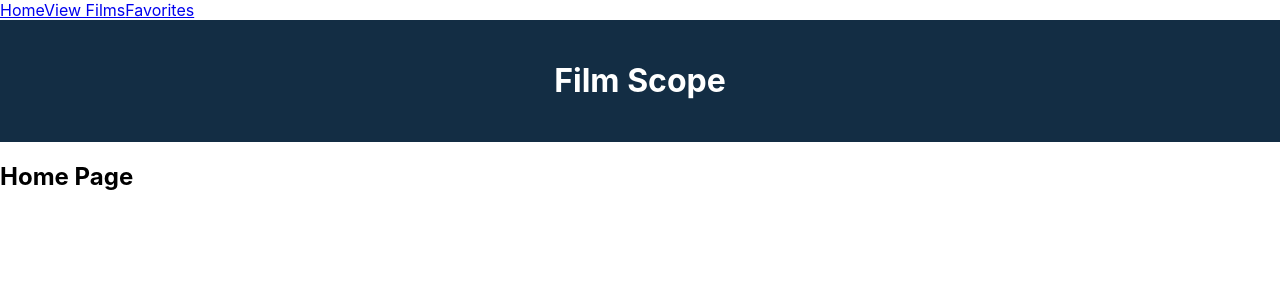
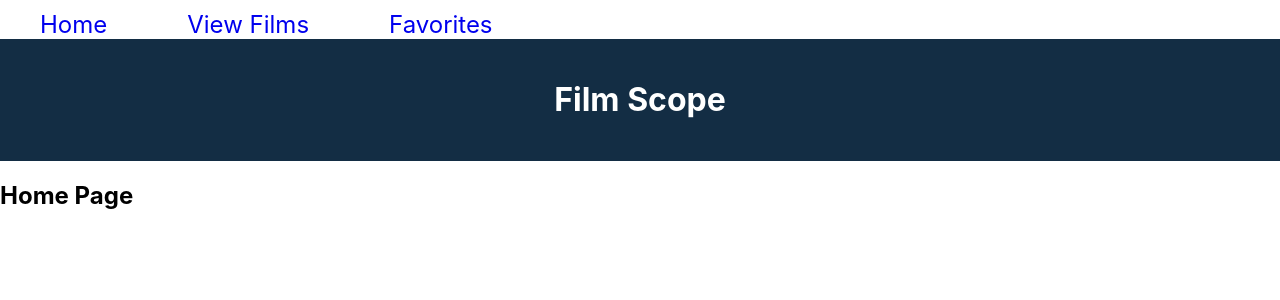
Before and after one commit to alcasinoroyale/film-scope, a React (Create React App) app in the folder client/: page / in a window 1280 px wide. Shown: the top 300 px of the page. Built offline with nearby package versions, Linux system fonts and the light colour scheme.

Commit message:
Add Container to Route in app.js

```diff
--- a/client/src/App.css
+++ b/client/src/App.css
@@ -4,3 +4,18 @@
   text-align: center;
   padding: 20px;
 }
+
+.navMenu a {
+  padding: 16px 20px;
+  font-size: 24px;
+  text-decoration: none;
+}
+
+.navMenu a:hover {
+  color: black;
+}
+
+.navMenu {
+  background-color: #fff;
+  margin-top: 10px;
+}
--- a/client/src/App.js
+++ b/client/src/App.js
@@ -16,8 +16,8 @@ const App = () => {
             <Navbar />
           </Route>
           <Route exact path="/" component={Home}/>
-          <Route exact path="/films" />
-          <Route exact path="/favorites" />
+          <Route exact path="/films" component={FilmsContainer}/>
+          <Route exact path="/favorites" component={FavoritesContainer} />
         </Router>
       </div>
     </div>
```
